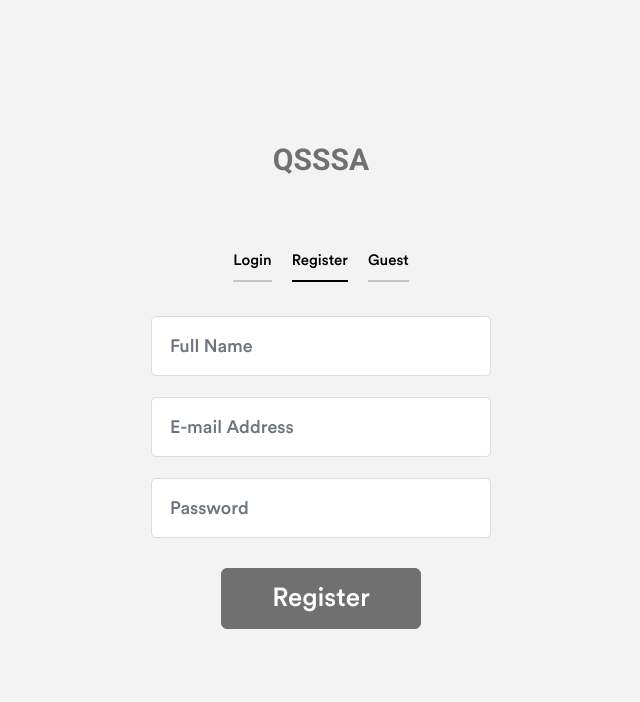
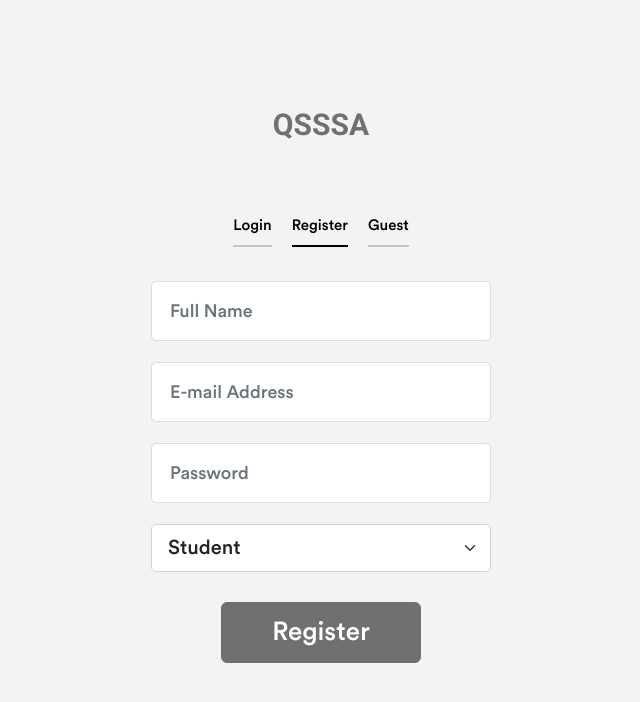
Before and after one commit to iApolloBear/QSSSAFrontend, a React (Create React App) app: page /login in a window 1280 px wide. Both pictures are taken after a click on the button "Register". Shown: the top 702 px of the page, without its empty margins (319-959 px from the left). Built offline with nearby package versions, Linux system fonts and the light colour scheme.

Commit message:
Registration

```diff
--- a/src/components/Auth/LoginForm.jsx
+++ b/src/components/Auth/LoginForm.jsx
@@ -31,7 +31,7 @@ export const LoginForm = () => {
   return (
     <form onSubmit={handleSubmit(onSubmit)}>
       <input
-        type="text"
+        type="email"
         className="form-control"
         placeholder="E-mail Address"
         {...register("email")}
--- a/src/components/Auth/RegisterForm.jsx
+++ b/src/components/Auth/RegisterForm.jsx
@@ -1,9 +1,68 @@
+import { useContext } from "react";
+import { useForm } from "react-hook-form";
+import { yupResolver } from "@hookform/resolvers/yup";
+import * as yup from "yup";
+import { AuthContext } from "../../context/AuthContext";
+
+const schema = yup.object().shape({
+  name: yup.string().required("The name is required"),
+  email: yup
+    .string()
+    .email("Email should be valid")
+    .required("The email is required"),
+  password: yup.string().required("Password is required"),
+});
+
 export const RegisterForm = () => {
+  const { register: userRegister } = useContext(AuthContext);
+
+  const {
+    register,
+    handleSubmit,
+    formState: { errors },
+  } = useForm({
+    resolver: yupResolver(schema),
+  });
+
+  const onSubmit = async (data) => {
+    const { name, email, password, role } = data;
+    userRegister(name, email, password, role);
+  };
+
   return (
-    <form>
-      <input className="form-control" placeholder="Full Name" />
-      <input className="form-control" placeholder="E-mail Address" />
-      <input type="password" className="form-control" placeholder="Password" />
+    <form onSubmit={handleSubmit(onSubmit)}>
+      <input
+        type="text"
+        className="form-control"
+        placeholder="Full Name"
+        {...register("name")}
+      />
+      <p style={{ color: "red" }} className="mb-2 mt-0">
+        {errors.name?.message}
+      </p>
+      <input
+        type="email"
+        className="form-control"
+        placeholder="E-mail Address"
+        {...register("email")}
+      />
+      <p style={{ color: "red" }} className="mb-2 mt-0">
+        {errors.email?.message}
+      </p>
+      <input
+        type="password"
+        className="form-control"
+        placeholder="Password"
+        {...register("password")}
+      />
+      <p style={{ color: "red" }} className="mb-2 mt-0">
+        {errors.password?.message}
+      </p>
+      <select className="form-select form-select-lg" {...register("role")}>
+        <option value="STUDENT_ROLE">Student</option>
+        <option value="TEACHER_ROLE">Teacher</option>
+        <option value="ADMIN_ROLE">Admin</option>
+      </select>
 
       <div className="form-button">
         <button type="submit" className="btn btn-primary btn-sm">
--- a/src/context/AuthContext.jsx
+++ b/src/context/AuthContext.jsx
@@ -15,8 +15,9 @@ const initialState = {
 export const AuthProvider = ({ children }) => {
   const [auth, setAuth] = useState(initialState);
 
-  const register = async (name, email = "", password = "") => {
-    const params = email && password ? { name, email, password } : { name };
+  const register = async (name, email = "", password = "", role = "") => {
+    const params =
+      email && password && role ? { name, email, password, role } : { name };
     const resp = await fetchWithoutToken("users", params, "POST");
 
     if (resp.ok) {
```
